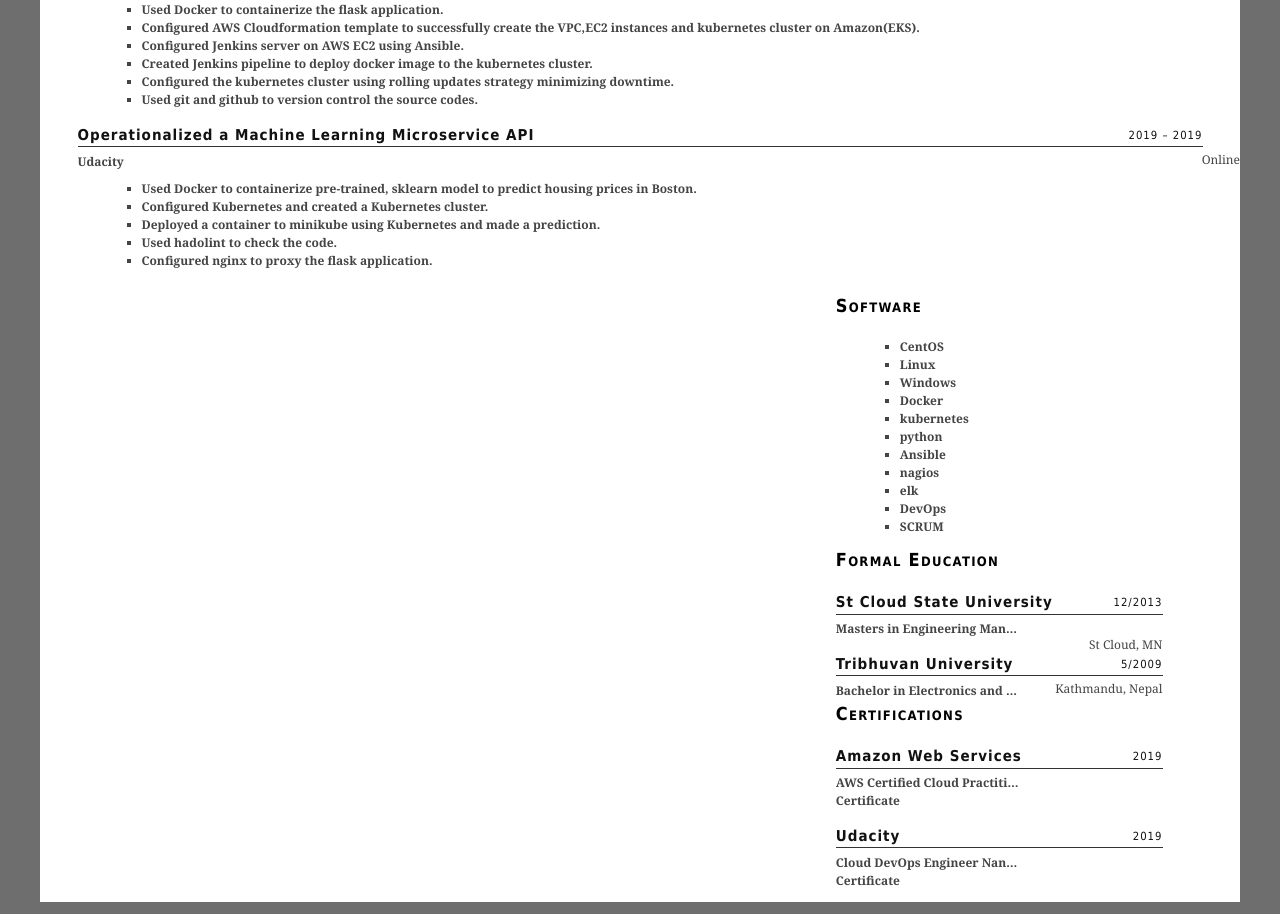
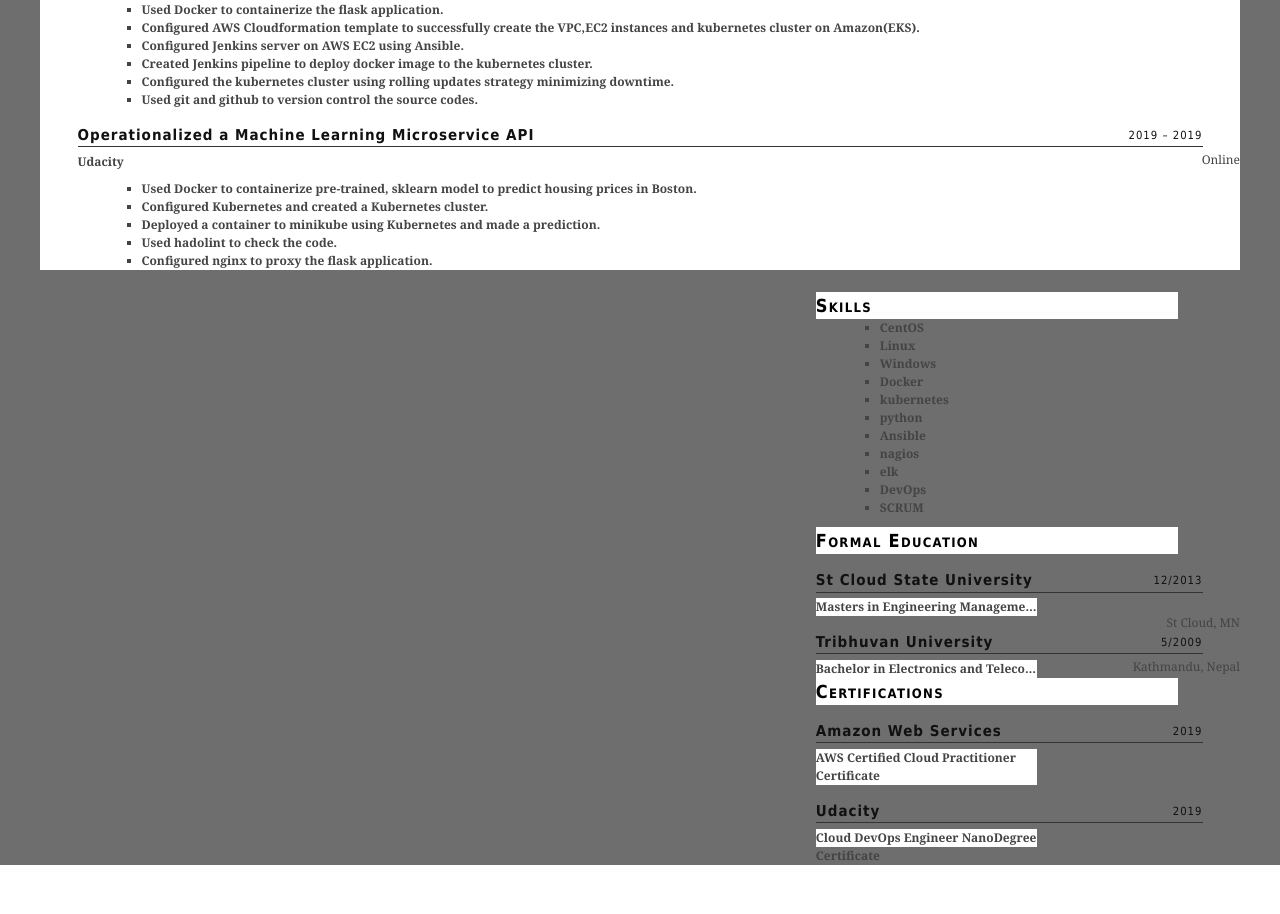
Before and after one commit to sagar437/newsapp-docker, a Flask app: page / in a window 1280 px wide. Shown: the part 1490-2404 px from the top of the page. After the commit the page ends 2355 px from the top, so only its background shows below. Run offline with Flask 2, Linux system fonts and the light colour scheme.

Commit message:
fixed more

```diff
--- a/docker_project/app/src/templates/index.html
+++ b/docker_project/app/src/templates/index.html
@@ -139,8 +139,7 @@
 
   <!-- 2b. Resume Technical Knowledge/Skills -->
   <div class="resume_skills">
-    <aside>
-        <h2>Software</h2>
+        <h2>Skills</h2>
         <ul class="technology">
           <li>CentOS </li>
           <li>Linux </li>
@@ -176,18 +175,14 @@
         <p>Cloud DevOps Engineer NanoDegree</p>
         <a href="https://confirm.udacity.com/M5744GKR">Certificate</a>
       </section>
-
-    </aside>
   </div>
-</header>
   <!-- 3. Contact Information -->
-  <footer>
     <div id="hcard-Sagar-Bhattarai" class="vcard">
         <h3>Contact Sagar Bhattarai</h3>
         <p class="adr"><strong>Address:</strong> <a href="https://maps.google.com/maps?q=Burlington,%20VT" title="View on Google Maps" rel="me"><span class="locality">Burlington,VT</span></a></p>
         <p class="tel"><strong><span class="type">Home</span>:</strong> <a href="callto:+18028399375" rel="me">802-839-9375</a></p>
         <p class="email"><strong>Email:</strong> <a href="mailto:sagar437@gmail.com" title="Email Sagar Bhattarai" rel="me">sagar437@gmail.com</a></p>
     </div>
-  </footer>
+</header>
 </div>
 </main>
```
